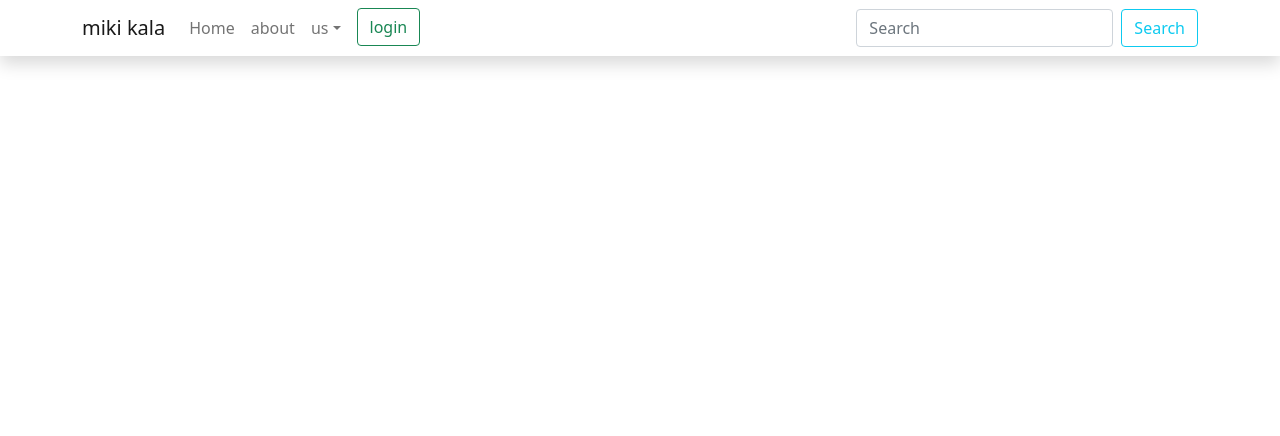
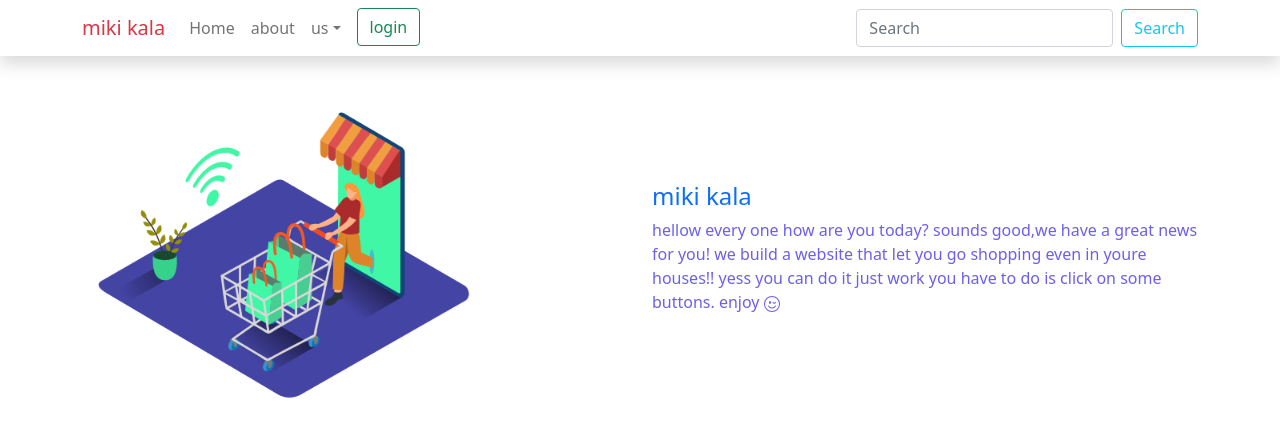
Before and after one commit to mohammadkamraan/react-redux-thunk--shop-project, a React (Create React App) app: page / in a window 1280 px wide. Shown: the top 436 px of the page. Built offline with nearby package versions, Linux system fonts and the light colour scheme; the HTML template or start-up script is replaced by a standard one.

Commit message:
created navbar

```diff
--- a/public/index.html
+++ b/public/index.html
@@ -1,14 +1,12 @@
 <!DOCTYPE html>
 <html lang="en">
+
 <head>
   <meta charset="utf-8" />
   <link rel="icon" href="%PUBLIC_URL%/favicon.ico" />
   <meta name="viewport" content="width=device-width, initial-scale=1" />
   <meta name="theme-color" content="#000000" />
-    <meta
-      name="description"
-      content="Web site created using create-react-app"
-    />
+  <meta name="description" content="Web site created using create-react-app" />
   <link rel="apple-touch-icon" href="%PUBLIC_URL%/logo192.png" />
   <!--
       manifest.json provides metadata used when your web app is installed on a
@@ -24,8 +22,11 @@
       work correctly both with client-side routing and a non-root public URL.
       Learn how to configure a non-root public URL by running `npm run build`.
     -->
-    <title>React App</title>
+  <!-- fots -->
+  <link href="https://fonts.googleapis.com/css2?family=Source+Sans+Pro:wght@200&display=swap" rel="stylesheet">
+  <title>miki kala</title>
 </head>
+
 <body>
   <noscript>You need to enable JavaScript to run this app.</noscript>
   <div id="root"></div>
@@ -40,4 +41,5 @@
       To create a production bundle, use `npm run build` or `yarn build`.
     -->
 </body>
+
 </html>
--- a/src/App.js
+++ b/src/App.js
@@ -2,11 +2,13 @@ import './App.css';
 
 //import Comps
 import Navbar from './Components/Navbar';
+import SectionOne from './Components/SectionOne';
 
 function App() {
   return (
     <div className="App">
       <Navbar />
+      <SectionOne />
     </div>
   );
 }
--- a/src/Components/Navbar.js
+++ b/src/Components/Navbar.js
@@ -6,9 +6,9 @@ import { Navbar, Container, Nav, NavDropdown, Form, FormControl, Button } from '
 const Header = () => {
     return (
         <header>
-            <Navbar collapseOnSelect expand="lg" bg="white" variant="light" className='shadow ' fixed="top">
+            <Navbar collapseOnSelect expand="lg" bg="white" variant="light" className='shadow ' sticky="top">
                 <Container >
-                    <Navbar.Brand href="#home">miki kala</Navbar.Brand>
+                    <Navbar.Brand className='text-danger' href="#home">miki kala</Navbar.Brand>
                     <Navbar.Toggle aria-controls="responsive-navbar-nav" />
                     <Navbar.Collapse id="responsive-navbar-nav">
                         <Nav className="me-auto d-flex gy-2">
--- /dev/null
+++ b/src/Components/SectionOne.js
@@ -0,0 +1,29 @@
+import React from "react";
+import 'bootstrap/dist/css/bootstrap.min.css';
+import OnllineShope from '../images/OnlineShopping.png';
+
+
+const SectionOne = () => {
+    return (
+        <div className='container '>
+            <div className='row align-items-center'>
+                <div className='col-md-6 '>
+                    <img src={OnllineShope} className="img-fluid" style={{ width: '25rem' }} />
+                </div>
+                <div className='col-md-6'>
+                    <h4 className='text-primary h-4'>miki kala</h4>
+                    <p className='h-5 ' style={{ color: '#6d5fed' }}>hellow every one how are you today?
+                        sounds good,we have a great news for you! we build a website that let you go shopping
+                        even in youre houses!! yess you can do it just work you have to do is click on some buttons.
+                        enjoy <svg xmlns="http://www.w3.org/2000/svg" width="16" height="16" fill="currentColor" class="bi bi-emoji-wink" viewBox="0 0 16 16">
+                            <path d="M8 15A7 7 0 1 1 8 1a7 7 0 0 1 0 14zm0 1A8 8 0 1 0 8 0a8 8 0 0 0 0 16z" />
+                            <path d="M4.285 9.567a.5.5 0 0 1 .683.183A3.498 3.498 0 0 0 8 11.5a3.498 3.498 0 0 0 3.032-1.75.5.5 0 1 1 .866.5A4.498 4.498 0 0 1 8 12.5a4.498 4.498 0 0 1-3.898-2.25.5.5 0 0 1 .183-.683zM7 6.5C7 7.328 6.552 8 6 8s-1-.672-1-1.5S5.448 5 6 5s1 .672 1 1.5zm1.757-.437a.5.5 0 0 1 .68.194.934.934 0 0 0 .813.493c.339 0 .645-.19.813-.493a.5.5 0 1 1 .874.486A1.934 1.934 0 0 1 10.25 7.75c-.73 0-1.356-.412-1.687-1.007a.5.5 0 0 1 .194-.68z" />
+                        </svg>
+                    </p>
+                </div>
+            </div>
+        </div>
+    )
+}
+
+export default SectionOne;
--- a/src/index.css
+++ b/src/index.css
@@ -1,8 +1,6 @@
 body {
   margin: 0;
-  font-family: -apple-system, BlinkMacSystemFont, 'Segoe UI', 'Roboto', 'Oxygen',
-    'Ubuntu', 'Cantarell', 'Fira Sans', 'Droid Sans', 'Helvetica Neue',
-    sans-serif;
+  font-family: "Source Sans Pro", sans-serif;
   -webkit-font-smoothing: antialiased;
   -moz-osx-font-smoothing: grayscale;
 }
```
Also changed, not shown: src/images/OnlineShopping.png (added). Lines whose indentation alone changed are shown as unchanged.
